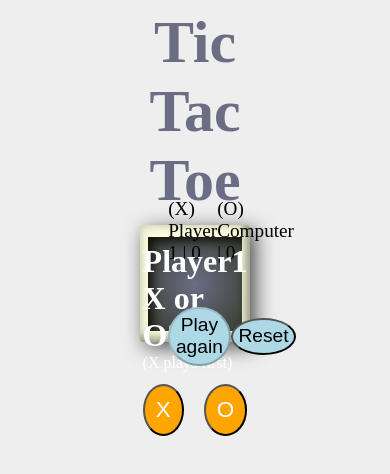
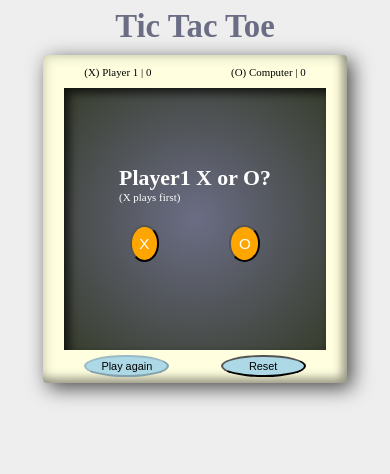
Before and after one commit to aronnax77/tic_tac_toe, a plain HTML site: page ticTacToe.html in a window 390 px wide. Drawn offline with nearby package versions, Linux system fonts and the light colour scheme.

Commit message:
responsive design now in draft and working

```diff
--- a/css/ticTacToe.css
+++ b/css/ticTacToe.css
@@ -9,7 +9,7 @@ body {
 }
 
 .title {
-  font-size: 30px;
+  font-size: 1.5vw;
   text-align: center;
   width: 28vw;
   padding: 0.1vw;
@@ -35,7 +35,7 @@ body {
   display: flex;
   justify-content: space-between;
   align-items: center;
-  font-size: 1.2em;
+  font-size: 1vw;
 }
 
 .bottom-panel {
@@ -70,6 +70,14 @@ body {
   box-shadow: 5px 5px 10px rgba(0, 0, 0, 0.7) inset;
 }
 
+.game h2 {
+  font-size: 2vw;
+}
+
+.game p {
+  font-size: 1vw;
+}
+
 .wording {
   padding: 1.5vw;
 }
@@ -91,8 +99,8 @@ button {
 }
 
 .reset, .again {
-  width: 150px;
-  font-size: 1.2em;
+  width: 7.8vw;
+  font-size: 1vw;
   padding: 0.3em;
   color: #000;
   background-color: lightblue;
@@ -105,3 +113,103 @@ button {
 .again {
   margin-left: 20px;
 }
+
+@media only screen and (max-width:1200px) {
+  /* For mobile phones: (x1.5)*/
+  .title {
+    font-size: 2.25vw;
+    width: 42vw;
+  }
+
+  #app {
+    width: 42vw;
+    height: 45vw;
+  }
+
+  .game {
+    width: 36vw;
+    height: 36vw;
+  }
+
+  .game h2 {
+    font-size: 3vw;
+  }
+
+  .game p {
+    font-size: 1.5vw;
+  }
+
+  .top-panel {
+    font-size: 1.5vw;
+  }
+
+  .top-panel, .bottom-panel {
+    width: 36vw;
+    height: 4.5vw;
+  }
+
+  .btns {
+    padding: 2.25vw;
+
+  }
+
+  button {
+    font-size: 2.1vw;
+  }
+
+  .reset, .again {
+    width: 11.7vw;
+    font-size: 1.5vw;
+  }
+
+}
+
+@media only screen and (max-width:620px) {
+  /* For mobile phones: (x2.8)*/
+  .title {
+    font-size: 4.2vw;
+    width: 67vw;
+  }
+
+  #app {
+    width: 78vw;
+    height: 84vw;
+  }
+
+  .game {
+    width: 67vw;
+    height: 67vw;
+  }
+
+  .game h2 {
+    font-size: 5.6vw;
+  }
+
+  .game p {
+    font-size: 2.8vw;
+  }
+
+  .top-panel {
+    font-size: 2.8vw;
+  }
+
+  .top-panel, .bottom-panel {
+    width: 67vw;
+    height: 8.4vw;
+  }
+
+  .btns {
+    padding: 4.2vw;
+
+  }
+
+  button {
+    font-size: 3.9vw;
+  }
+
+  .reset, .again {
+    width: 21.8vw;
+    font-size: 2.8vw;
+  }
+}
+}
--- a/ticTacToe.html
+++ b/ticTacToe.html
@@ -36,7 +36,7 @@
   <template id="screen1">
     <div>
       <div class="wording">
-        <h1>One or two players?</h1>
+        <h2>One or two players?</h2>
       </div>
 
       <div class="btns">
@@ -49,7 +49,7 @@
   <template id="screen2">
     <div>
       <div class="wording">
-        <h1>Choose X or O?</h1>
+        <h2>Choose X or O?</h2>
         <p>(X plays first)</p>
       </div>
 
@@ -63,7 +63,7 @@
   <template id="screen3">
     <div>
       <div class="wording">
-        <h1>Player1 X or O?</h1>
+        <h2>Player1 X or O?</h2>
         <p>(X plays first)</p>
       </div>
 
```
